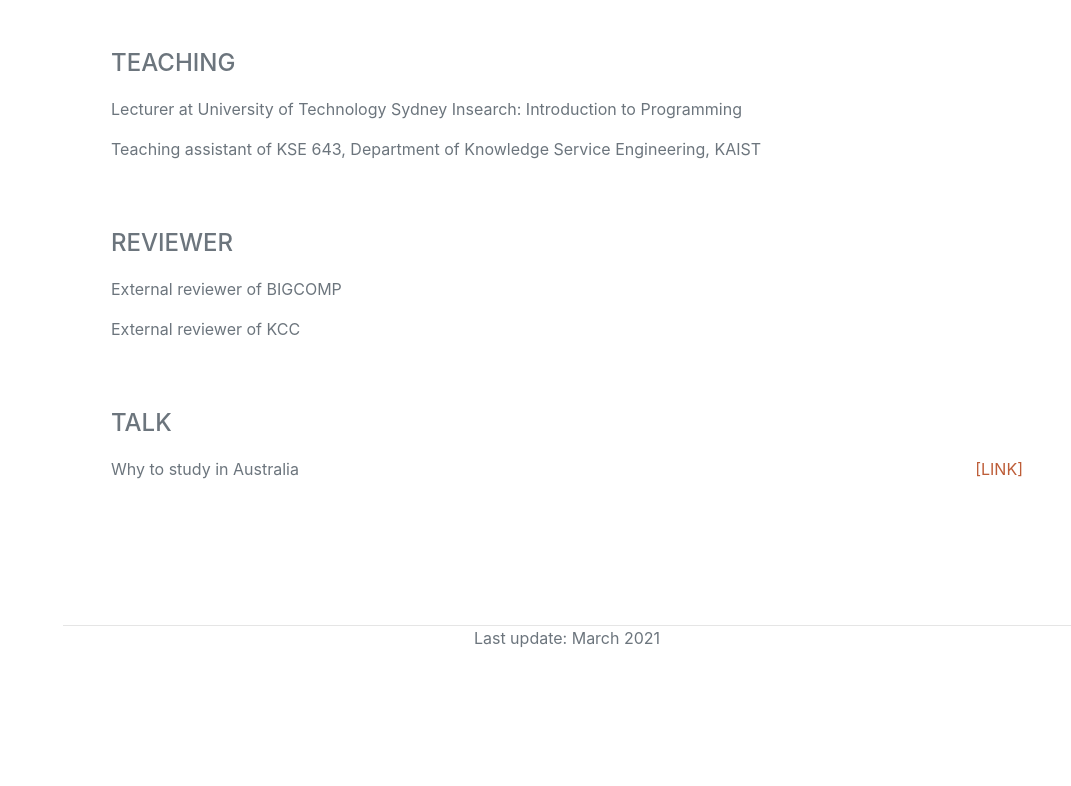
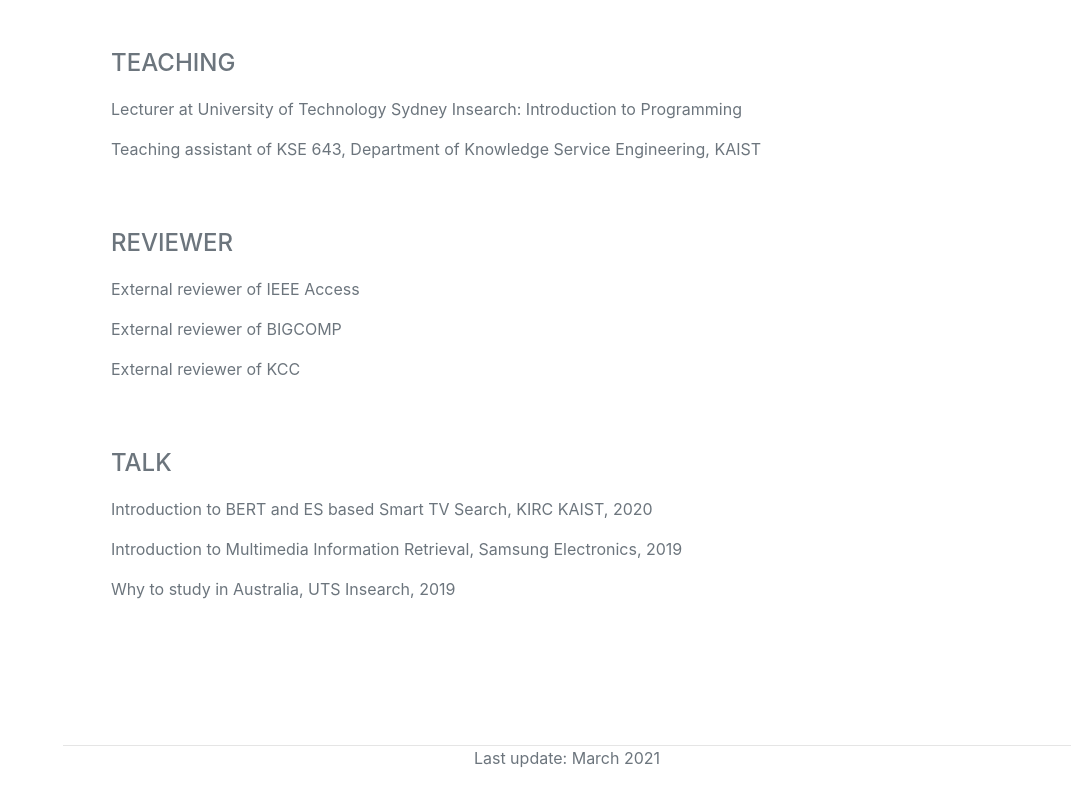
Before and after one commit to keejun-han/keejun-han.github.io, a plain HTML site: page index.html in a window 1280 px wide. Shown: the part 7020-7806 px from the top of the page, without its empty margins (209-1280 px from the left). Before the commit the page ends 7686 px from the top, so only its background shows below. Drawn offline with nearby package versions, Linux system fonts and the light colour scheme; a web font is replaced by a local one.

Commit message:
talk and reviewer corrected

```diff
--- a/index.html
+++ b/index.html
@@ -347,6 +347,7 @@
                     <div class="subheading mb-3">Reviewer</div>
                     <div class="d-flex flex-column flex-md-row justify-content-between mb-5">
                         <div class="flex-grow-1">
+                            <p>External reviewer of IEEE Access</p>
                             <p>External reviewer of BIGCOMP</p>
                             <p>External reviewer of KCC</p>
                         </div>
@@ -354,10 +355,12 @@
                     <div class="subheading mb-3">Talk</div>
                     <div class="d-flex flex-column flex-md-row justify-content-between mb-5">
                         <div class="flex-grow-1">
-                            <p>Why to study in Australia </p>
+                            <p>Introduction to BERT and ES based Smart TV Search, KIRC KAIST, 2020</p>
+                            <p>Introduction to Multimedia Information Retrieval, Samsung Electronics, 2019</p>
+                            <p>Why to study in Australia, UTS Insearch, 2019 </p>
                         </div>
-                        <div class="flex-shrink-0"><span class="text-primary"><a target="_blank" href="#">[LINK]</a></span></div>
                     </div>
+
                 </div>
             </section>
             <hr class="m-0" />
```
